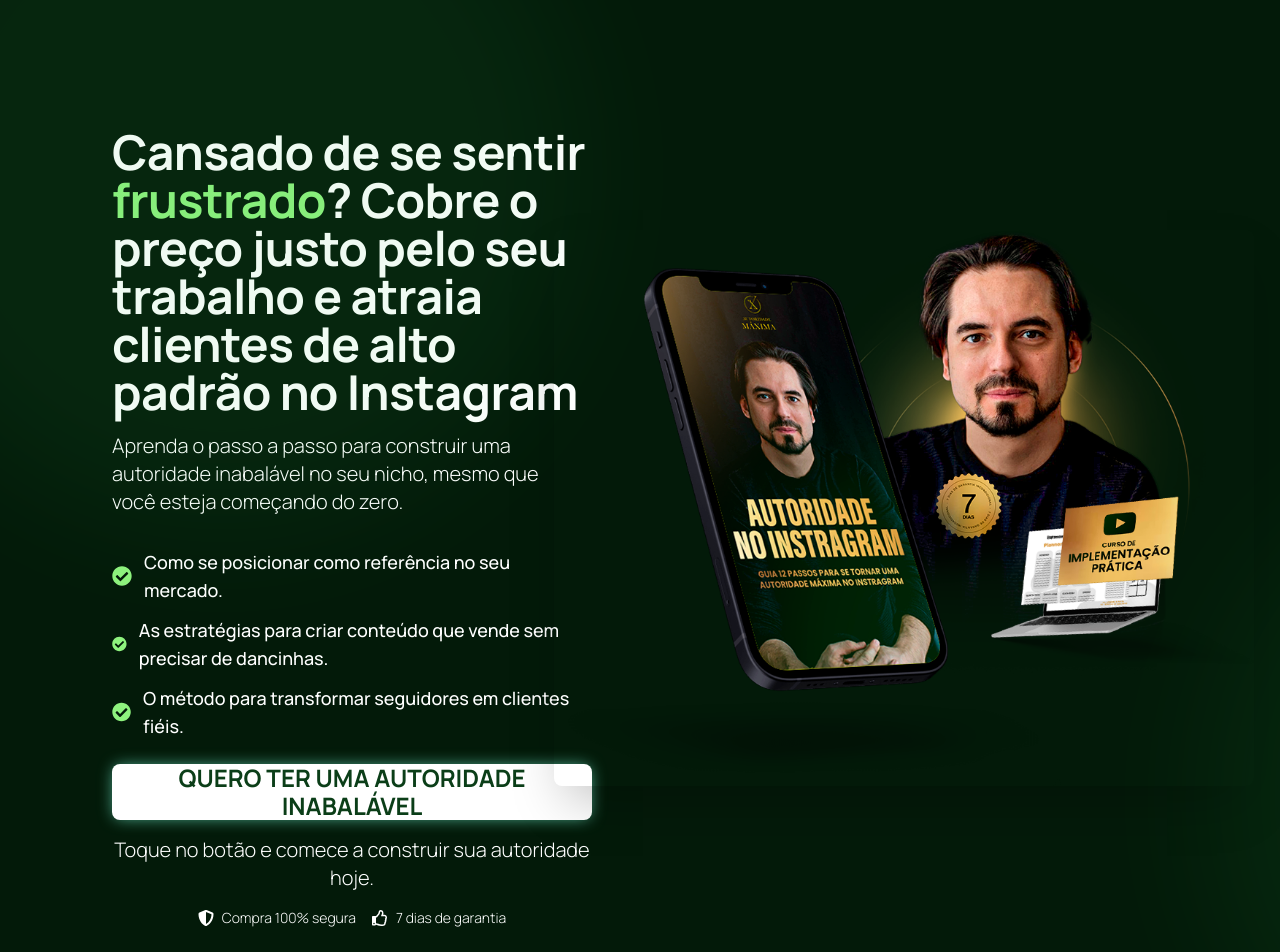
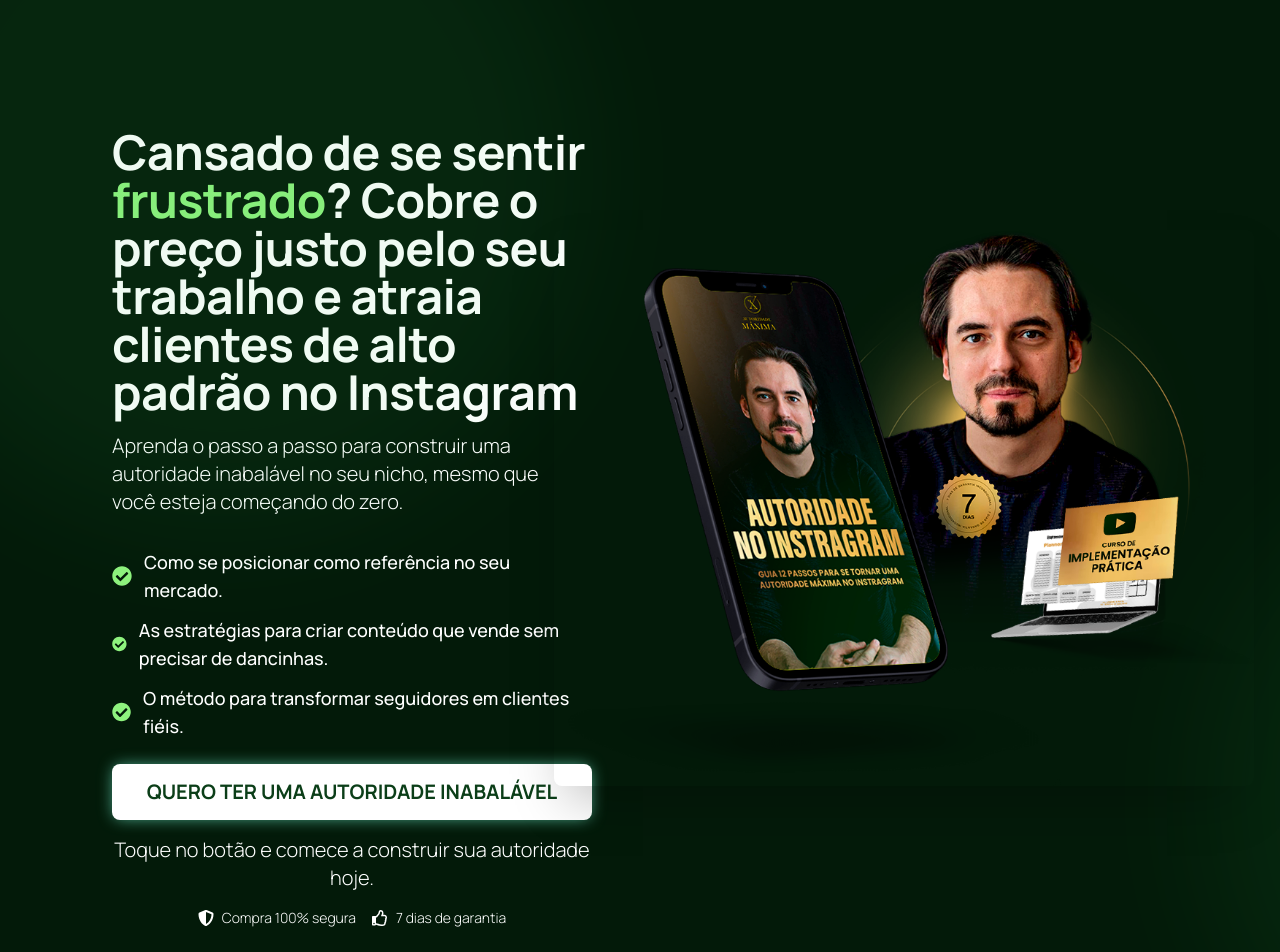
Before and after one commit to JuhDomingues/Paulo-LP-2, a Next.js app: page / in a window 1280 px wide. Shown: the top 952 px of the page. Built offline with nearby package versions, Linux system fonts and the light colour scheme.

Commit message:
feat: adjust button text sizes in MainSection and SellingInfo

```diff
--- a/src/app/components/MainSection.tsx
+++ b/src/app/components/MainSection.tsx
@@ -1,3 +1,4 @@
+
 'use client';
 
 import Image from "next/image";
@@ -37,7 +38,7 @@
                 <div className="lg:flex lg:flex-col lg:justify-center lg:items-center lg:w-[100%]">
                     <button
                         onClick={handleClick}
-                        className="w-full h-[7vh] button bg-white text-[#0B3E18] text-lg sm:text-xl md:text-2xl font-extrabold rounded-lg mt-6 lg:leading-7 shadow-lg hover:bg-gray-200 transition-colors"
+                        className="w-full h-[7vh] button bg-white text-[#0B3E18] text-base sm:text-lg md:text-xl font-extrabold rounded-lg mt-6 lg:leading-7 shadow-lg hover:bg-gray-200 transition-colors"
                     >
                         QUERO TER UMA AUTORIDADE INABALÁVEL
                     </button>
--- a/src/app/components/SellingInfo.tsx
+++ b/src/app/components/SellingInfo.tsx
@@ -1,4 +1,3 @@
-
 'use client';
 
 import { motion } from 'framer-motion';
@@ -72,7 +71,7 @@
                         </div>
                         <button
                             onClick={handleClick}
-                            className="mt-6 py-4 px-8 w-full max-w-sm bg-[#8EF27E] text-black font-bold rounded-lg hover:bg-[#76d469] transition-colors text-lg md:text-xl"
+                            className="mt-6 py-4 px-8 w-full max-w-sm bg-[#8EF27E] text-black font-bold rounded-lg hover:bg-[#76d469] transition-colors text-base md:text-lg"
                         >
                             QUERO TRANSFORMAR MEU INSTAGRAM
                         </button>
```
